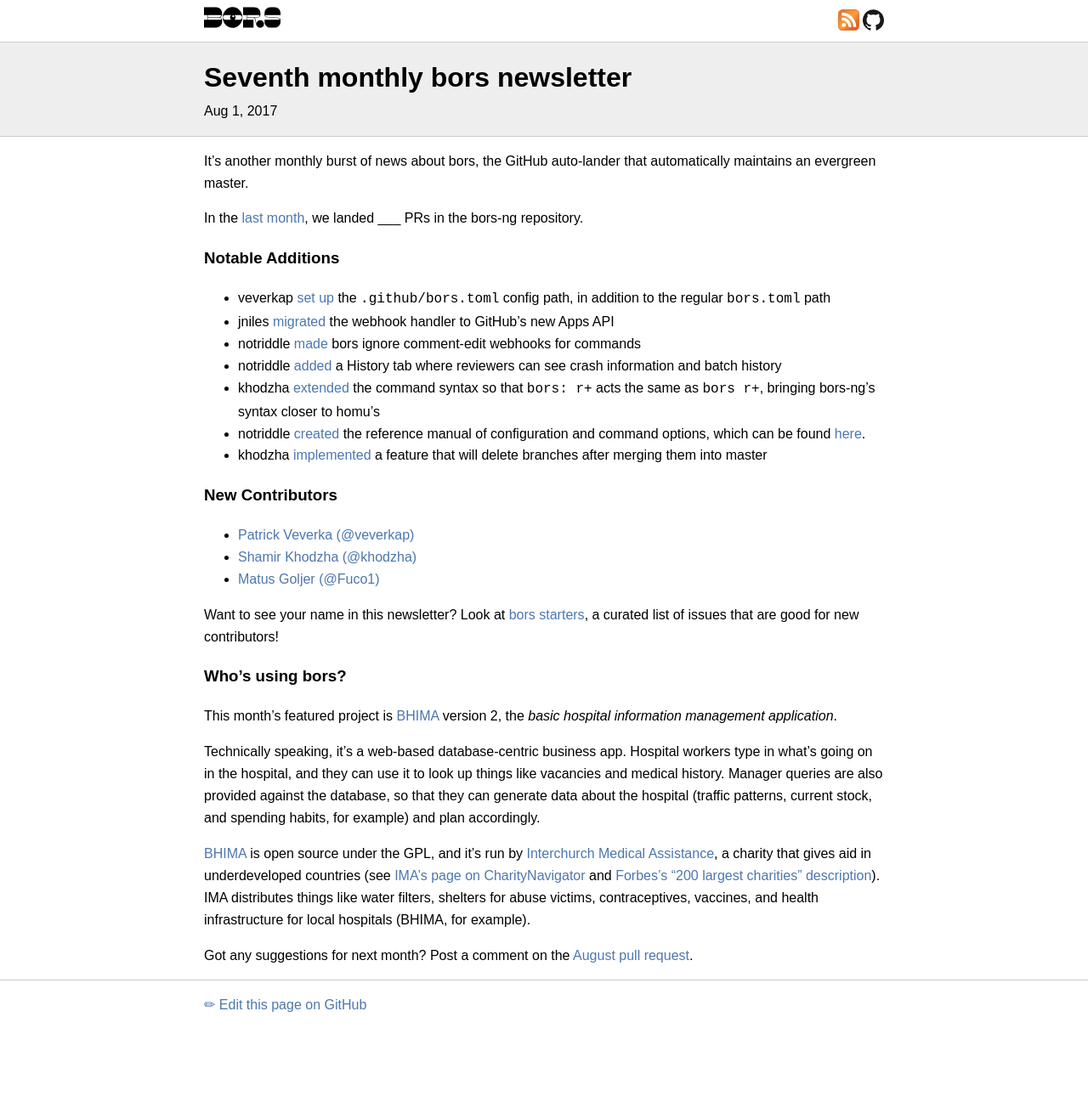
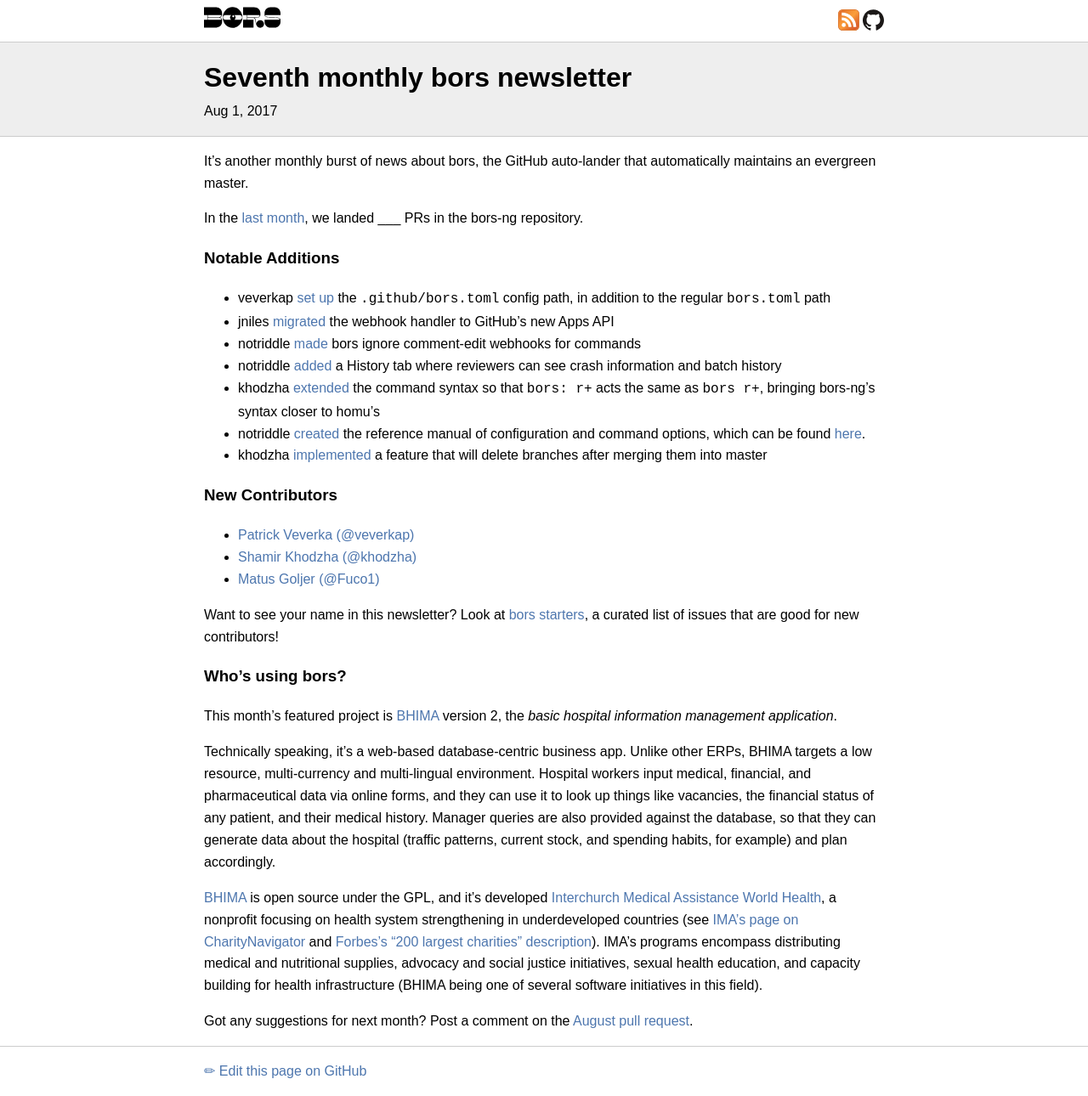
Before and after one commit to bors-ng/bors-ng.github.io, a Jekyll site: the page built from _posts/2017-08-01-tmib-07.md, in a window 1280 px wide. Shown: the whole page at 85% size. Built offline with Jekyll 4.4.1, drawn with Linux system fonts in a browser that asks for light colours; before the commit the page ends 1212 px from its top, so only the background shows below that.

Commit message:
Edit BHIMA-2.x description
Improve the description for the featured project "BHIMA".

```diff
--- a/_posts/2017-08-01-tmib-07.md
+++ b/_posts/2017-08-01-tmib-07.md
@@ -37,9 +37,9 @@
 
 This month's featured project is [BHIMA] version 2, the *basic hospital information management application*.
 
-Technically speaking, it's a web-based database-centric business app. Hospital workers type in what's going on in the hospital, and they can use it to look up things like vacancies and medical history. Manager queries are also provided against the database, so that they can generate data about the hospital (traffic patterns, current stock, and spending habits, for example) and plan accordingly.
+Technically speaking, it's a web-based database-centric business app.  Unlike other ERPs, BHIMA targets a low resource, multi-currency and multi-lingual environment.  Hospital workers input medical, financial, and pharmaceutical data via online forms, and they can use it to look up things like vacancies, the financial status of any patient, and their medical history. Manager queries are also provided against the database, so that they can generate data about the hospital (traffic patterns, current stock, and spending habits, for example) and plan accordingly.
 
-[BHIMA] is open source under the GPL, and it's run by [Interchurch Medical Assistance][IMA], a charity that gives aid in underdeveloped countries (see [IMA's page on CharityNavigator][IMA CharityNavigator] and [Forbes's "200 largest charities" description][IMA Forbes]). IMA distributes things like water filters, shelters for abuse victims, contraceptives, vaccines, and health infrastructure for local hospitals (BHIMA, for example).
+[BHIMA] is open source under the GPL, and it's developed [Interchurch Medical Assistance World Health][IMA], a nonprofit focusing on health system strengthening in underdeveloped countries (see [IMA's page on CharityNavigator][IMA CharityNavigator] and [Forbes's "200 largest charities" description][IMA Forbes]). IMA's programs encompass distributing medical and nutritional supplies, advocacy and social justice initiatives, sexual health education, and capacity building for health infrastructure (BHIMA being one of several software initiatives in this field).
 
 [BHIMA]: https://github.com/IMA-WorldHealth/bhima-2.X/
 [IMA]: https://en.wikipedia.org/wiki/IMA_World_Health
```
